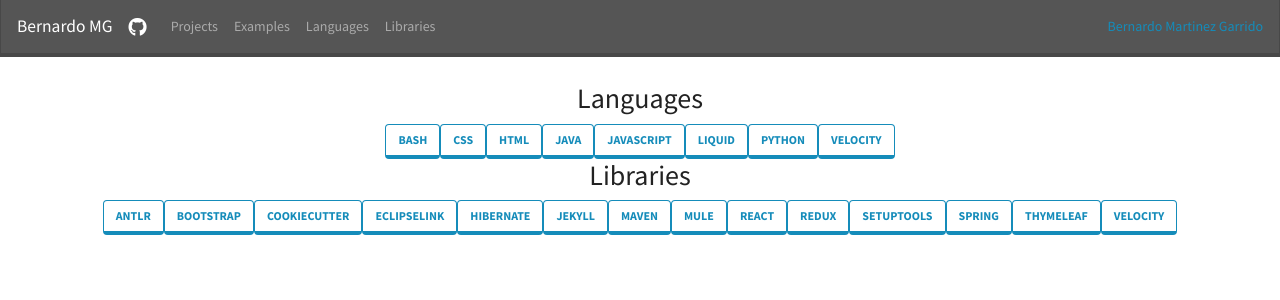
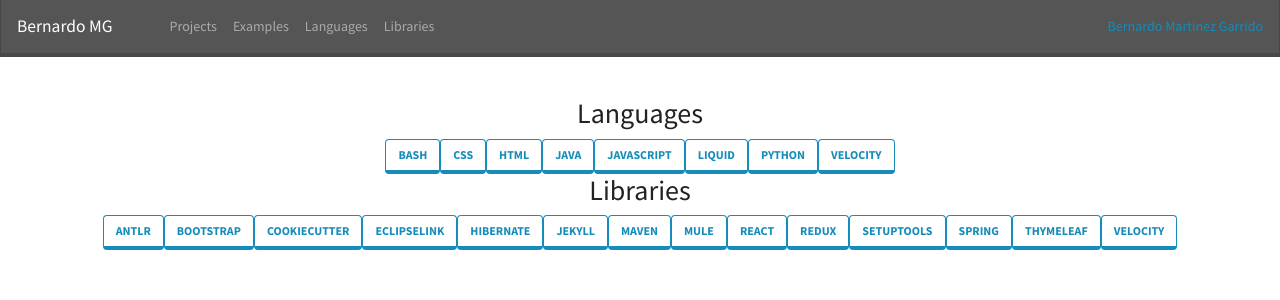
Before and after one commit to Bernardo-MG/front-site, a Jekyll site: the page built from index.md, in a window 1280 px wide. Shown: the top 300 px of the page. Built offline with Jekyll 4.4.1, drawn with Linux system fonts in a browser that asks for light colours; nearby versions of some CDN libraries; a script that is not in the unit is left out.

Commit message:
Fixed navbar

```diff
--- a/_includes/head.html
+++ b/_includes/head.html
@@ -1,7 +1,6 @@
 <head>
-   <meta http-equiv="Content-Type" content="text/html; charset=utf-8" />
-
-   <meta name="viewport" content="width=device-width, initial-scale=1.0" />
+   <meta charset="utf-8">
+   <meta name="viewport" content="width=device-width, initial-scale=1, shrink-to-fit=no" />
 
    <!-- IE Compatibility tag -->
    <meta http-equiv="X-UA-Compatible" content="IE=edge">
--- a/_includes/header.html
+++ b/_includes/header.html
@@ -1,20 +1,25 @@
-<header class="header">
-   <nav class="navbar navbar-expand-md navbar-dark fixed-top bg-dark">
+<header>
+   <nav id="navbar-main" class="navbar navbar-expand-md navbar-dark bg-dark">
       <a class="navbar-brand" href="{{ site.url }}">{{ site.title }}</a>
       {%- if site.github_username -%}
-      <a href="https://github.com/{{ site.github_username }}" title="GitHub" aria-label="GitHub">
-         <span class="navbar-brand fab fa-github fa-lg" aria-hidden="true"></span>
-      </a>
+	  <div class="ml-auto d-flex align-items-center row">
+	     <div class="col-sm">
+            <a href="https://github.com/{{ site.github_username }}" title="GitHub" aria-label="GitHub">
+               <span class="fa fa-github pl-1" aria-hidden="true"></span>
+			   <span class="d-none d-sm-block d-md-none">Github</span>
+            </a>
+	     </div>
+	  </div>
       {%- endif -%}
       <button class="navbar-toggler" type="button"
-         data-toggle="collapse" data-target="#navbarCollapse"
-         aria-controls="navbarCollapse" aria-expanded="false"
+         data-toggle="collapse" data-target="#navbar-main-menu"
+         aria-controls="navbar-main" aria-expanded="false"
          aria-label="Toggle navigation">
          <span class="navbar-toggler-icon"></span>
       </button>
       {%- assign default_paths = site.pages | map: "path" -%}
       {%- assign page_paths = site.header_pages | default: default_paths -%}
-      <div class="collapse navbar-collapse" id="navbarCollapse">
+      <div class="collapse navbar-collapse" id="navbar-main-menu">
          <ul class="navbar-nav mr-auto">
             {% assign current = page.url | downcase | split: '/' %}
             {%- for path in page_paths -%}
--- a/_layouts/default.html
+++ b/_layouts/default.html
@@ -1,7 +1,7 @@
 <!DOCTYPE html>
 <html xmlns="http://www.w3.org/1999/xhtml" lang="en">
 {%- include head.html -%}
-<body>
+<body class="d-flex flex-column">
    {%- include header.html -%}
    <main id="main" role="main" class="container">
       {%- if page.title -%}
--- a/assets/css/common.css
+++ b/assets/css/common.css
@@ -5,18 +5,6 @@
  * General-use styles, meant to be applied to all the pages on the site.
  */
 
-html {
-    position: relative;
-    min-height: 100%;
+body {
+  min-height: 100vh;
 }
-
-/* Separates the content from the navigation bar. */
-body {
-    padding-top: 3em;
-}
-
-/* Separates the sections from the navbar when using anchors */
-section {
-    padding-top: 4em;
-    margin-top: -4em;
-}
```
